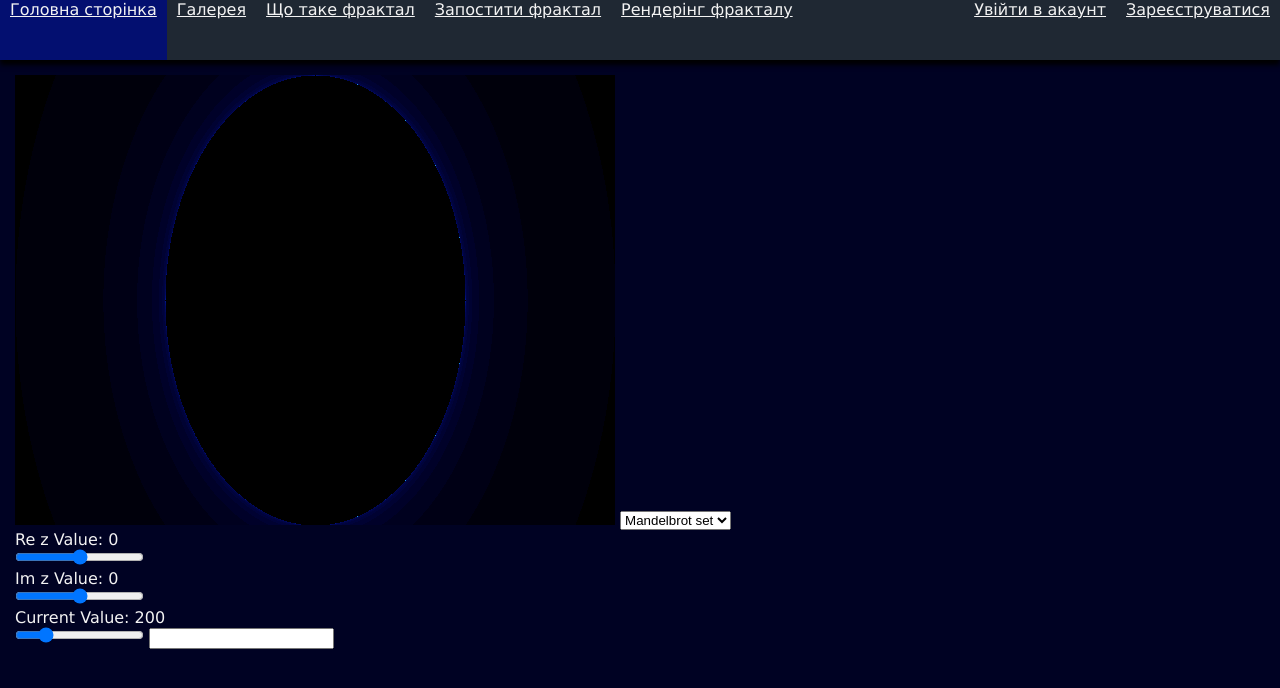
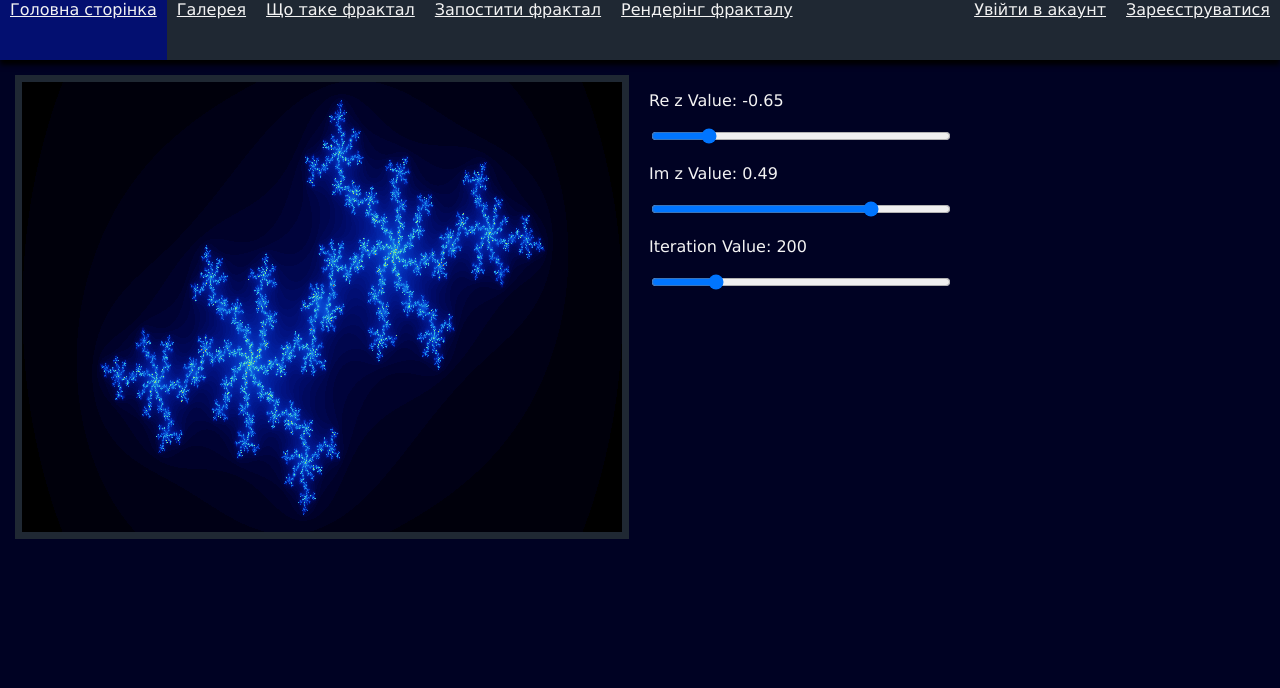
Before and after one commit to Andriy-Semko/fractal_app, a plain HTML site: page fractal_render.html in a window 1280 px wide. Drawn offline with Linux system fonts and the light colour scheme.

Commit message:
bug fixes

```diff
--- a/fractal_render.html
+++ b/fractal_render.html
@@ -18,25 +18,25 @@
                 <a href="register.html">Зареєструватися</a>
             </div>
         </div>
-        <div class="main">
+        <div class="main-render">
 
             <canvas id="canvas" width="600" height="450"></canvas>
 
-            <select>
+        <div class="inputs">
+            <!--<select>
                 <option value="Mandelbrot set">Mandelbrot set</option>
                 <option value="Julia set">Julia set</option>
-            </select>
+            </select>-->
 
-        <p>Re z Value: <span id="re_z_output">0</span></p>
-        <input type="range" min="-1" max="1" id="re_z_value" step="0.00001" value="0">
+            <p>Re z Value: <span id="re_z_output">0</span></p>
+            <input class="slider" type="range" min="-1" max="1" id="re_z_value" step="0.00001" value="-0.65">
 
-        <p>Im z Value: <span id="im_z_output">0</span></p>
-        <input type="range" min="-1" max="1" id="im_z_value" step="0.00001" value="0">
+            <p>Im z Value: <span id="im_z_output">0</span></p>
+            <input class="slider" type="range" min="-1" max="1" id="im_z_value" step="0.00001" value="0.49">
 
-        <p>Current Value: <span id="iteration_output">200</span></p>
-        <input type="range" min="100" max="600" id="iteration" value="200">
-
-        <input list="fractal_sets" name="set" id="set">
+            <p>Iteration Value: <span id="iteration_output">200</span></p>
+            <input class="slider" type="range" min="100" max="600" id="iteration" value="200">
+        </div>
 
 
 
--- a/styles/style.css
+++ b/styles/style.css
@@ -1,6 +1,3 @@
-*{
-    margin: 0;
-}
 .main{
     margin: 15px;
 }
@@ -36,4 +33,33 @@ body{
     color: #f3f3f3;
     background-color: #000223;
     font-family:Verdana, Geneva, Tahoma, sans-serif;
+    margin: 0;
 }
+
+.inputs{
+    margin-left: 20px;
+}
+
+.main-render{
+    margin: 15px;
+    display: flex;
+    justify-content: left;
+}
+
+canvas{
+    border: 7px solid #1f2833;
+}
+
+.slider{
+    width: 300px;
+}
+.img-container{
+    display: grid;
+    grid-template-columns: repeat(3, 1fr);
+    gap: 10px;
+}
+.img-container > img{
+    width: 100%;
+    height: 300px;
+    object-fit: cover;
+}
```
Also changed, not shown: gallery.html (+3 -2 lines), js/render-BSet.js (+6 -11 lines).
